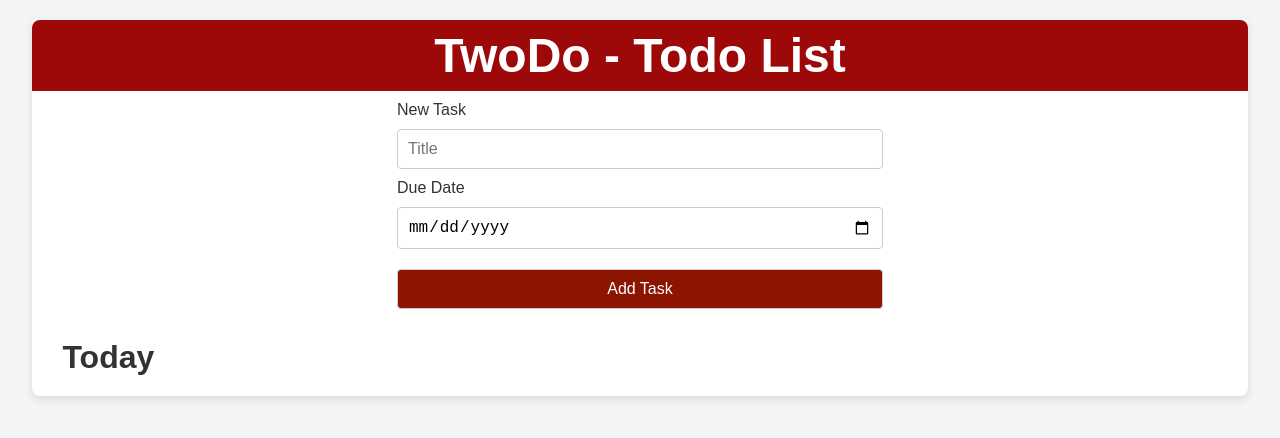
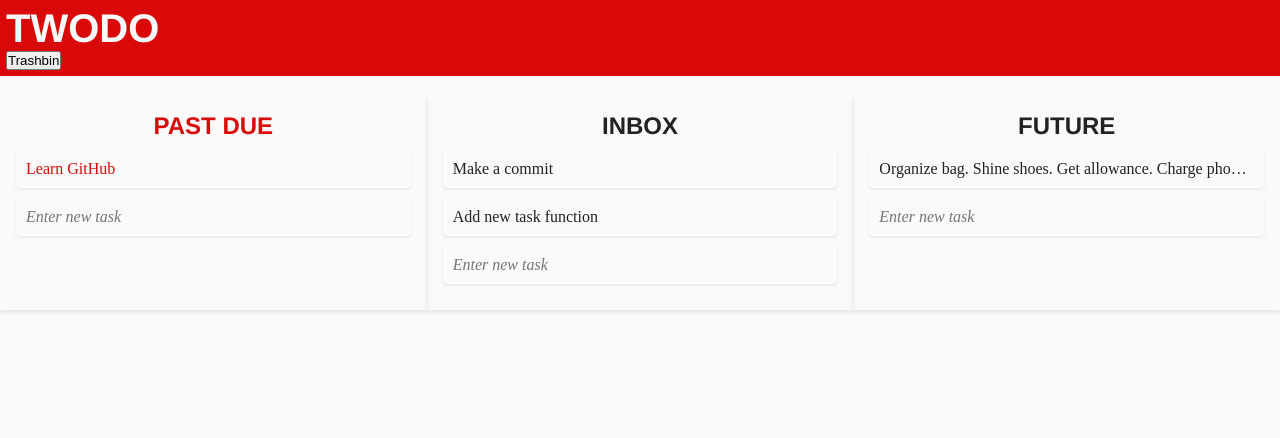
Before and after one commit to kzndona/TwoDo, a plain HTML site: page frontend/index.html in a window 1280 px wide. Drawn offline with Linux system fonts and the light colour scheme.

Commit message:
Redo from scratch. Change UI similar to TeuxDeux (list of tasks) for better scoping Change script for task creation (unfinished) Now there's an empty list item for each category allowing users to write new task titles

```diff
--- a/backend/controllers/newtask.js
+++ b/backend/controllers/newtask.js
@@ -1,62 +1,23 @@
-// Get DOM elements
-const taskList = document.getElementById('tasks');
-const addTaskForm = document.getElementById('add-task-form');
-const taskTitleInput = document.getElementById('task-title');
-const taskDueDateInput = document.getElementById('task-due-date');
+console.log("success")
 
-// Task data (This will later be replaced by a database or backend logic)
-let tasks = [];
+// Select all input fields inside empty list items
+var emptyItems = document.querySelectorAll('.empty-item input');
 
-// Add task function
-addTaskForm.addEventListener('submit', (e) => {
-    e.preventDefault();
-    const title = taskTitleInput.value.trim();
-    const dueDate = taskDueDateInput.value;
+// Add event listener to each input field
+for (var i = 0; i < emptyItems.length; i++) {
+    emptyItems[i].addEventListener('keypress', function (event) {
+        if (event.key === "Enter") { // Check if the Enter key was pressed
+            var inputField = event.target; // The input field inside the list item
+            var taskTitle = inputField.value.trim(); // Get and trim the input value
 
-    if (title) {
-        const newTask = {
-            id: Date.now(),
-            title: title,
-            dueDate: dueDate,
-            completed: false
-        };
-        tasks.push(newTask);
-        renderTasks();
-        addTaskForm.reset(); // Reset form inputs
-    } else {
-        alert('Please fill out all fields.');
-    }
-});
+            if (taskTitle) {
+                var listItem = inputField.parentElement; // The parent list item
+                listItem.textContent = taskTitle; // Replace the input field with the task title
 
-// Render tasks
-function renderTasks() {
-    taskList.innerHTML = ''; // Clear the list
-    tasks.forEach(task => {
-        const taskItem = document.createElement('li');
-        // Add the 'completed' class only if the task is marked as completed
-        task.completed && taskItem.classList.add('completed');
-        taskItem.innerHTML = `
-            <span>${task.title} - ${task.dueDate}</span>
-            <button class="delete" onclick="deleteTask(${task.id})">Delete</button>
-        `;
-        taskList.appendChild(taskItem);
+                listItem.classList.remove('empty-item'); // Remove the 'empty-item' class
+            } else {
+                alert("Task title cannot be empty!"); // Alert if input is empty
+            }
+        }
     });
 }
-
-// Delete task function
-function deleteTask(id) {
-    tasks = tasks.filter(task => task.id !== id);
-    renderTasks();
-}
-
-// Toggle completion
-function toggleCompletion(id) {
-    const task = tasks.find(task => task.id === id);
-    if (task) {
-        task.completed = !task.completed;
-        renderTasks();
-    }
-}
-
-// Initial render
-renderTasks();
--- a/frontend/index.html
+++ b/frontend/index.html
@@ -8,29 +8,41 @@
 </head>
 
 <body>
-    <div class="container">
-        <header id="header-container">
-            <h1 id="header-title">TwoDo - Todo List</h1>
-        </header>
+    <header id="header-container">
+        <h1 id="header-title">TWODO</h1>
+        <button id="header-trashbin-button">Trashbin</button>
+    </header>
 
-        <section id="task-creation">
-            <form id="add-task-form">
-                <label for="task-title">New Task</label>
-                <input type="text" id="task-title" placeholder="Title" required>
-
-                <label for="task-due-date">Due Date</label>
-                <input type="date" id="task-due-date">
-
-                <button type="submit">Add Task</button>
-            </form>
+    <div class="columns">
+        <section class="column" id="past-due-column">
+            <h1>PAST DUE</h1>
+            <ul>
+                <li>Learn GitHub</li>
+                <li class="empty-item">
+                    <input type="text" placeholder="Enter new task">
+                </li>
+            </ul>
         </section>
-
-        <section id="daily-view">
-            <h2>Today</h2>
-            <ul id="tasks"></ul>
+        <section class="column" id="inbox-column">
+            <h1>INBOX</h1>
+            <ul>
+                <li>Make a commit</li>
+                <li>Add new task function</li>
+                <li class="empty-item">
+                    <input type="text" placeholder="Enter new task">
+                </li>
+            </ul>
+        </section>
+        <section class="column" id="future-column">
+            <h1>FUTURE</h1>
+            <ul>
+                <li>Organize bag. Shine shoes. Get allowance. Charge phone. Bring ballpen.</li>
+                <li class="empty-item">
+                    <input type="text" placeholder="Enter new task">
+                </li>
+            </ul>
         </section>
     </div>
-
     <script src="../backend/controllers/newtask.js"></script>
 </body>
 </html>
--- a/frontend/styles.css
+++ b/frontend/styles.css
@@ -1,4 +1,4 @@
-/* Basic Reset */
+/* Standard Reset */
 * {
     margin: 0;
     padding: 0;
@@ -6,107 +6,77 @@
 }
 
 body {
-    font-family: Arial, sans-serif;
-    background-color: #f4f4f4;
-    color: #333;
-    padding: 20px;
+    font-family: 'Franklin Gothic Medium', 'Arial Narrow', Arial, sans-serif;
+    background-color: #fafafa;
+    color: #222222;
 }
 
-.container {
-    max-width: 98%;
-    margin: 0 auto;
-    background-color: #fff;
-    border-bottom-left-radius: 8px;
-    border-bottom-right-radius: 8px;
-    box-shadow: 0 4px 8px rgba(0, 0, 0, 0.1);
-}
+
+/* header or menu */
 
 #header-container {
-    background-color: #9D0808;
-    border-top-left-radius: 8px;
-    border-top-right-radius: 8px;
-    padding: 8px;
+    background-color: #da0909;
+    color: #fafafa;
+    padding: 6px;
 }
 
 #header-title {
-    text-align: center;
-    font-size: 3em;
-    color: #ffffff;
+    font-size: 2.5em;
+    align-self: ;
 }
 
-/* Task Creation Form */
-#task-creation {
-    padding-top: 10px;
-    padding-left: 30%;
-    padding-right: 30%;
-    margin-bottom: 20px;
+
+/* columns or todos view */
+
+.columns {
+    display: flex;
+    justify-content: space-between;
+    margin-top: 20px;
 }
 
-#task-creation form {
-    display: flex;
-    flex-direction: column;
+.column {
+    flex: 1;
+    max-width: calc(100%/3);
+    padding: 16px;
+    box-shadow: 0 2px 4px rgba(0, 0, 0, 0.1);
 }
 
-#task-creation input,
-#task-creation button {
-    margin: 10px 0;
-    padding: 10px;
-    font-size: 1rem;
-    border: 1px solid #ccc;
-    border-radius: 4px;
+#past-due-column {
+    color: #da0909;
 }
 
-#task-creation button {
-    background-color: #8B1500;
-    color: white;
-    cursor: pointer;
+.column h1 {
+    font-size: 1.5em;
+    margin-bottom: 10px;
+    text-align: center;
 }
 
-#task-creation button:hover {
-    background-color: #7F0F05;
+.column ul {
+    list-style: none;
+    padding: 0;
 }
 
-/* Task List */
-#daily-view {
-    padding-bottom: 20px;
-}
-#daily-view h2 {
-    padding-left: 30px;
-    font-size: 2em;
+.column li {
+    margin-bottom: 10px;
+    padding: 10px;
+    border-radius: 4px;
+    font-family: 'Franklin Gothic';
+    box-shadow: 0 1px 3px rgba(0, 0, 0, 0.1);
+    height: 38px;
+    max-width: 100%;
+    white-space: nowrap;
+    overflow: hidden;
+    text-overflow: ellipsis;
 }
 
-#daily-view ul {
-    list-style-type: none;
+.column li input {
+    width: 100%; /* Ensure the input fills the list item's width */
+    height: 100%; /* Matches the height of the list item */
+    border: none;
+    outline: none;
+    font-family: 'Franklin Gothic';
+    font-style: italic;
+    font-size: 1em;
+    background-color: #fafafa;
+    box-sizing: border-box;
 }
-
-#daily-view li {
-    background-color: #f9f9f9;
-    margin: 10px 0;
-    padding: 10px;
-    border-radius: 5px;
-    display: flex;
-    justify-content: space-between;
-    align-items: center;
-}
-
-#daily-view li.completed {
-    text-decoration: line-through;
-    background-color: #e0e0e0;
-}
-
-#tasks li.completed .task-info {
-    text-decoration: line-through;
-    color: gray;
-}
-
-button.delete {
-    background-color: #f44336;
-    color: white;
-    border: none;
-    padding: 5px 10px;
-    cursor: pointer;
-}
-
-button.delete:hover {
-    background-color: #d32f2f;
-}
```
